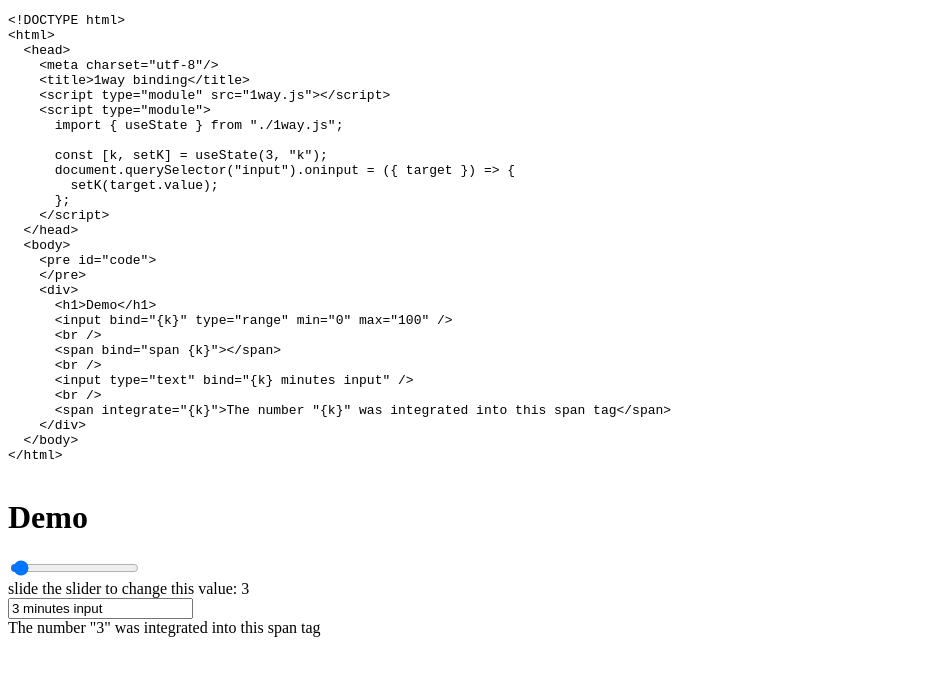
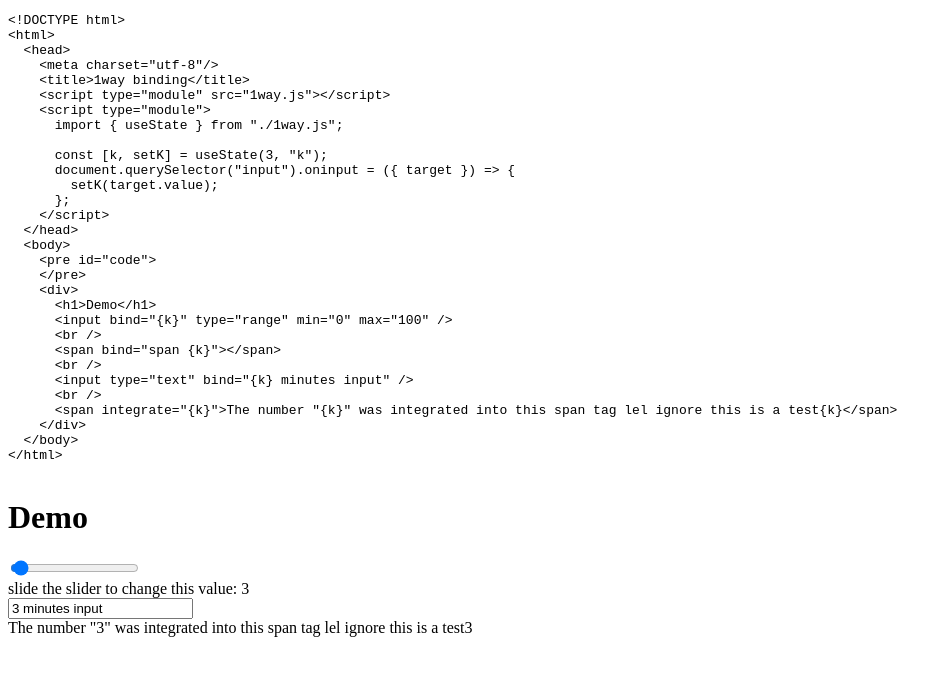
Before and after one commit to TimDaub/1way, a website: page index.html in a window 1280 px wide. Shown: the whole page, without its empty margins (0-951 px from the left). Drawn offline with Linux system fonts and the light colour scheme.

Commit message:
Use replace mit 'g' over replaceAll

```diff
--- a/1way.js
+++ b/1way.js
@@ -55,7 +55,8 @@ const selectors = [
         context.storage.originalText = elem.textContent;
       }
       const name = elem.getAttribute("integrate");
-      elem.textContent = context.storage.originalText.replaceAll(name, value);
+      const regexp = new RegExp(name, "g");
+      elem.textContent = context.storage.originalText.replace(regexp, value);
     }
   )
 ];
--- a/index.html
+++ b/index.html
@@ -41,7 +41,7 @@
       &#x3C;br /&#x3E;
       &#x3C;input type=&#x22;text&#x22; bind=&#x22;{k} minutes input&#x22; /&#x3E;
       &#x3C;br /&#x3E;
-      &#x3C;span integrate=&#x22;{k}&#x22;&#x3E;The number "{k}" was integrated into this span tag&#x3C;/span&#x3E;
+      &#x3C;span integrate=&#x22;{k}&#x22;&#x3E;The number "{k}" was integrated into this span tag lel ignore this is a test{k}&#x3C;/span&#x3E;
     &#x3C;/div&#x3E;
   &#x3C;/body&#x3E;
 &#x3C;/html&#x3E;
@@ -54,7 +54,7 @@
       <br />
       <input type="text" bind="{k} minutes input" />
       <br />
-      <span integrate="{k}">The number "{k}" was integrated into this span tag</span>
+      <span integrate="{k}">The number "{k}" was integrated into this span tag lel ignore this is a test{k}</span>
 		</div>
   </body>
 </html>
```
